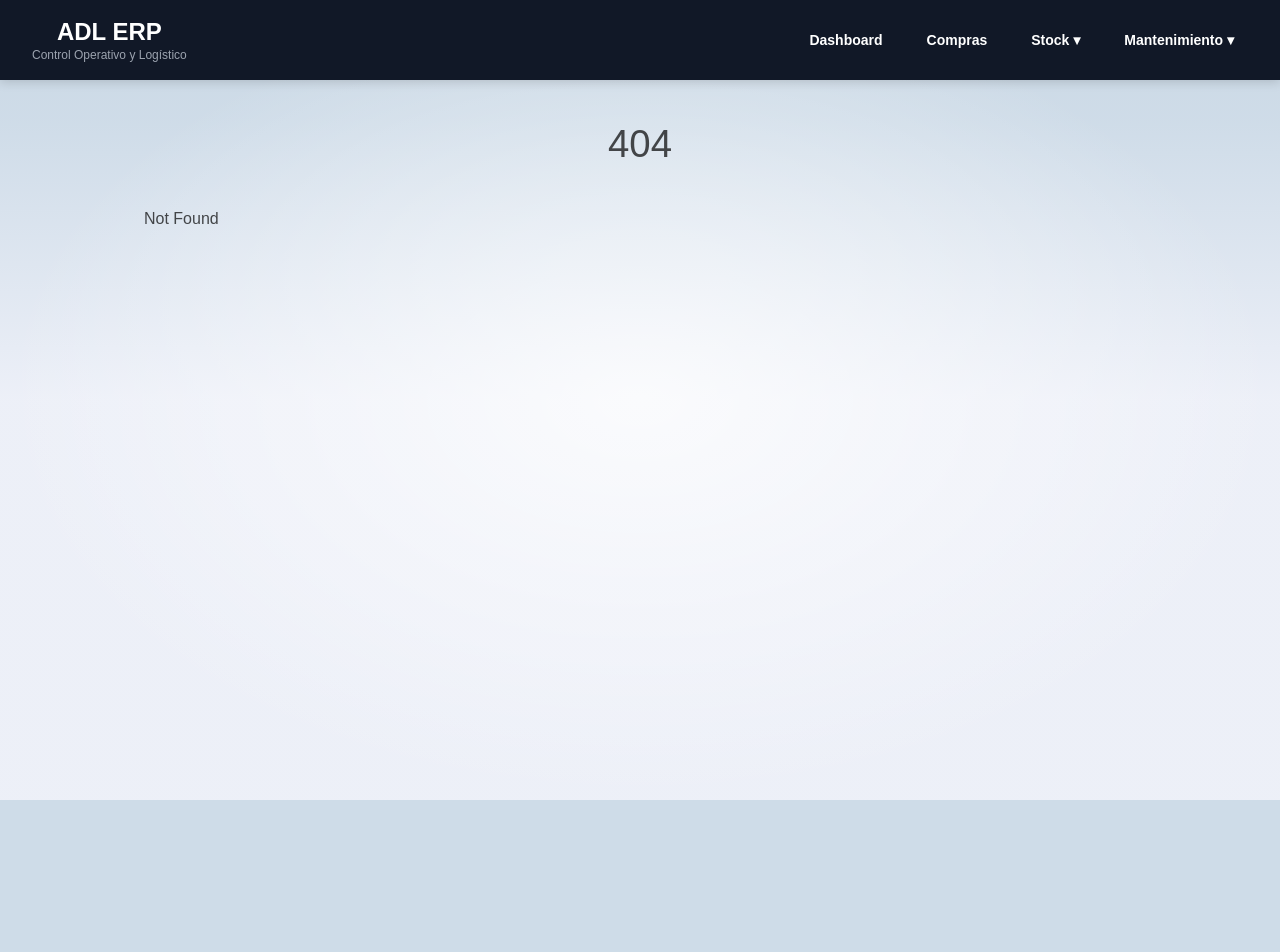
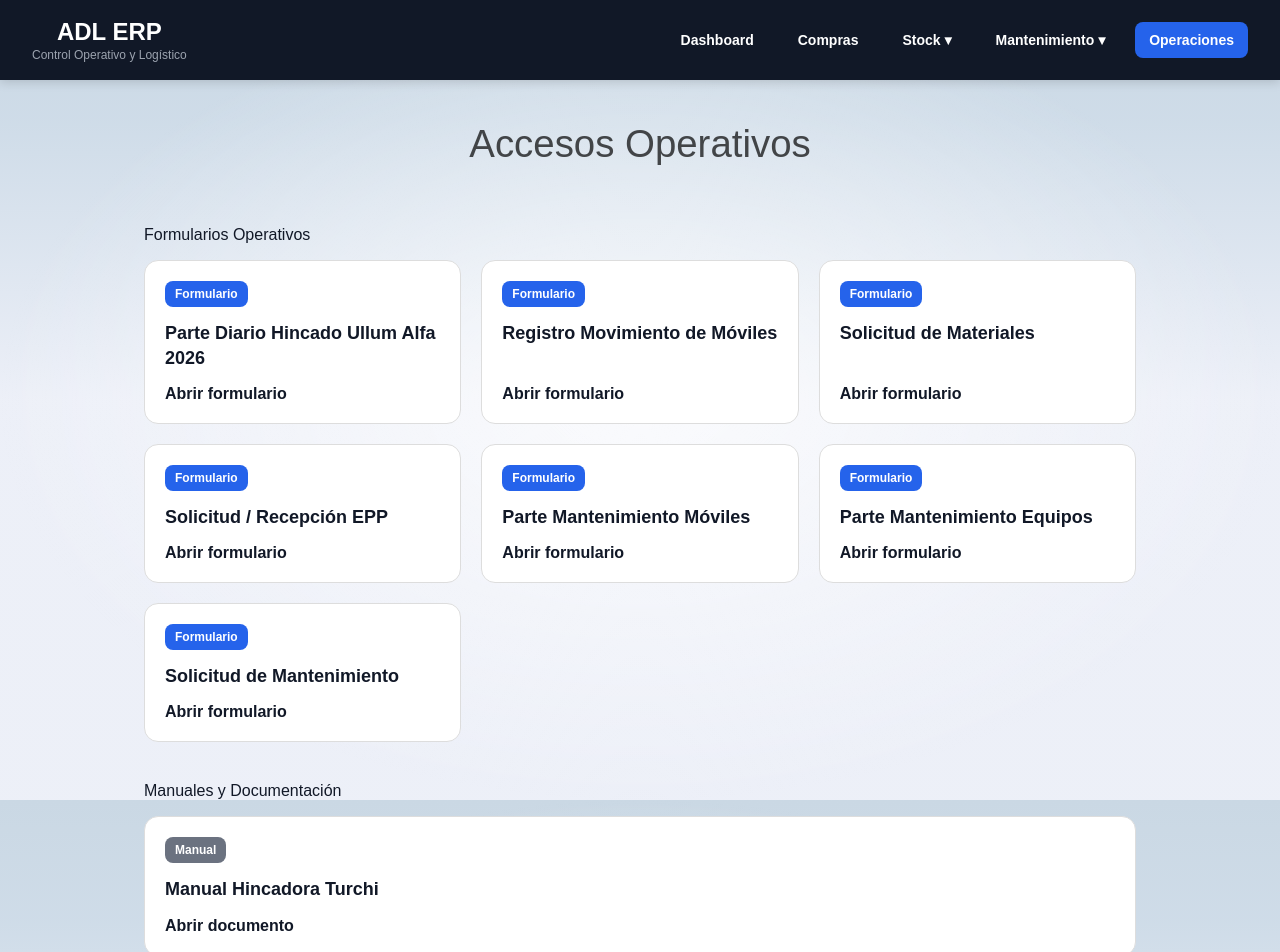
Before and after one commit to miguelkenny/adl-app, a SvelteKit app: page /operaciones in a window 1280 px wide. Before the commit this address had no page. Shown: the top 952 px of the page. Before the commit the page ends 800 px from the top, so only its background shows below. Built offline with nearby package versions, Linux system fonts and the light colour scheme.

Commit message:
first commit

```diff
--- a/src/routes/Header.svelte
+++ b/src/routes/Header.svelte
@@ -67,6 +67,11 @@
 						</a>
 					</li>
 				</ul>
+			</li>
+			<li aria-current={page.url.pathname.startsWith('/operaciones') ? 'page' : undefined}>
+				<a href={resolve('/operaciones')}>
+					Operaciones
+				</a>
 			</li>
 		</ul>
 	</nav>
--- /dev/null
+++ b/src/routes/operaciones/+page.svelte
@@ -0,0 +1,157 @@
+<script>
+	const formularios = [
+		{
+			titulo: 'Parte Diario Hincado Ullum Alfa 2026',
+			url: 'https://forms.gle/ka6dn4NYi4neNRqw8'
+		},
+		{
+			titulo: 'Registro Movimiento de Móviles',
+			url: 'https://forms.gle/ZCgTcmwmna3qYffX7'
+		},
+		{
+			titulo: 'Solicitud de Materiales',
+			url: 'https://forms.gle/qLVeDKgEYW6x9bmq8'
+		},
+		{
+			titulo: 'Solicitud / Recepción EPP',
+			url: 'https://forms.gle/S9HD1bYH4zpq3qj67'
+		},
+		{
+			titulo: 'Parte Mantenimiento Móviles',
+			url: 'https://forms.gle/fnB4UCgXF4X9ZAdf9'
+		},
+		{
+			titulo: 'Parte Mantenimiento Equipos',
+			url: 'https://forms.gle/6SDJBaK9BQ8bPjKH7'
+		},
+		{
+			titulo: 'Solicitud de Mantenimiento',
+			url: 'https://forms.gle/Qq3rBrRrN1F7tqam6'
+		}
+	];
+
+	const manuales = [
+		{
+			titulo: 'Manual Hincadora Turchi',
+			url: 'https://drive.google.com/file/d/1HsrPpO_dgPJy-PU0ieJSSKJxbSLuWN9V/view?usp=sharing'
+		}
+	];
+</script>
+
+<h1>Accesos Operativos</h1>
+
+<h2>Formularios Operativos</h2>
+
+<div class="grid">
+	{#each formularios as item}
+		<a
+			class="card formulario"
+			href={item.url}
+			target="_blank"
+			rel="noopener noreferrer"
+		>
+			<div class="badge azul">Formulario</div>
+
+			<h3>{item.titulo}</h3>
+
+			<span>Abrir formulario</span>
+		</a>
+	{/each}
+</div>
+
+<h2 class="manuales-title">
+	Manuales y Documentación
+</h2>
+
+<div class="grid">
+	{#each manuales as item}
+		<a
+			class="card manual"
+			href={item.url}
+			target="_blank"
+			rel="noopener noreferrer"
+		>
+			<div class="badge gris">Manual</div>
+
+			<h3>{item.titulo}</h3>
+
+			<span>Abrir documento</span>
+		</a>
+	{/each}
+</div>
+
+<style>
+	h1 {
+		margin-bottom: 30px;
+	}
+
+	h2 {
+		margin-top: 30px;
+		margin-bottom: 16px;
+		color: #111827;
+	}
+
+	.manuales-title {
+		margin-top: 40px;
+	}
+
+	.grid {
+		display: grid;
+		grid-template-columns: repeat(auto-fit, minmax(260px, 1fr));
+		gap: 20px;
+	}
+
+	.card {
+		background: white;
+		border-radius: 14px;
+		padding: 20px;
+		text-decoration: none;
+		color: #111827;
+		border: 1px solid #ddd;
+		transition: all 0.2s ease;
+		display: flex;
+		flex-direction: column;
+		gap: 14px;
+	}
+
+	.card:hover {
+		transform: translateY(-4px);
+		box-shadow: 0 8px 20px rgba(0,0,0,0.10);
+	}
+
+	.formulario:hover {
+		border-color: #2563eb;
+	}
+
+	.manual:hover {
+		border-color: #6b7280;
+	}
+
+	.badge {
+		width: fit-content;
+		padding: 6px 10px;
+		border-radius: 8px;
+		font-size: 12px;
+		font-weight: bold;
+		color: white;
+	}
+
+	.azul {
+		background: #2563eb;
+	}
+
+	.gris {
+		background: #6b7280;
+	}
+
+	h3 {
+		margin: 0;
+		font-size: 18px;
+		line-height: 1.4;
+	}
+
+	span {
+		margin-top: auto;
+		font-weight: bold;
+	}
+</style>
```
